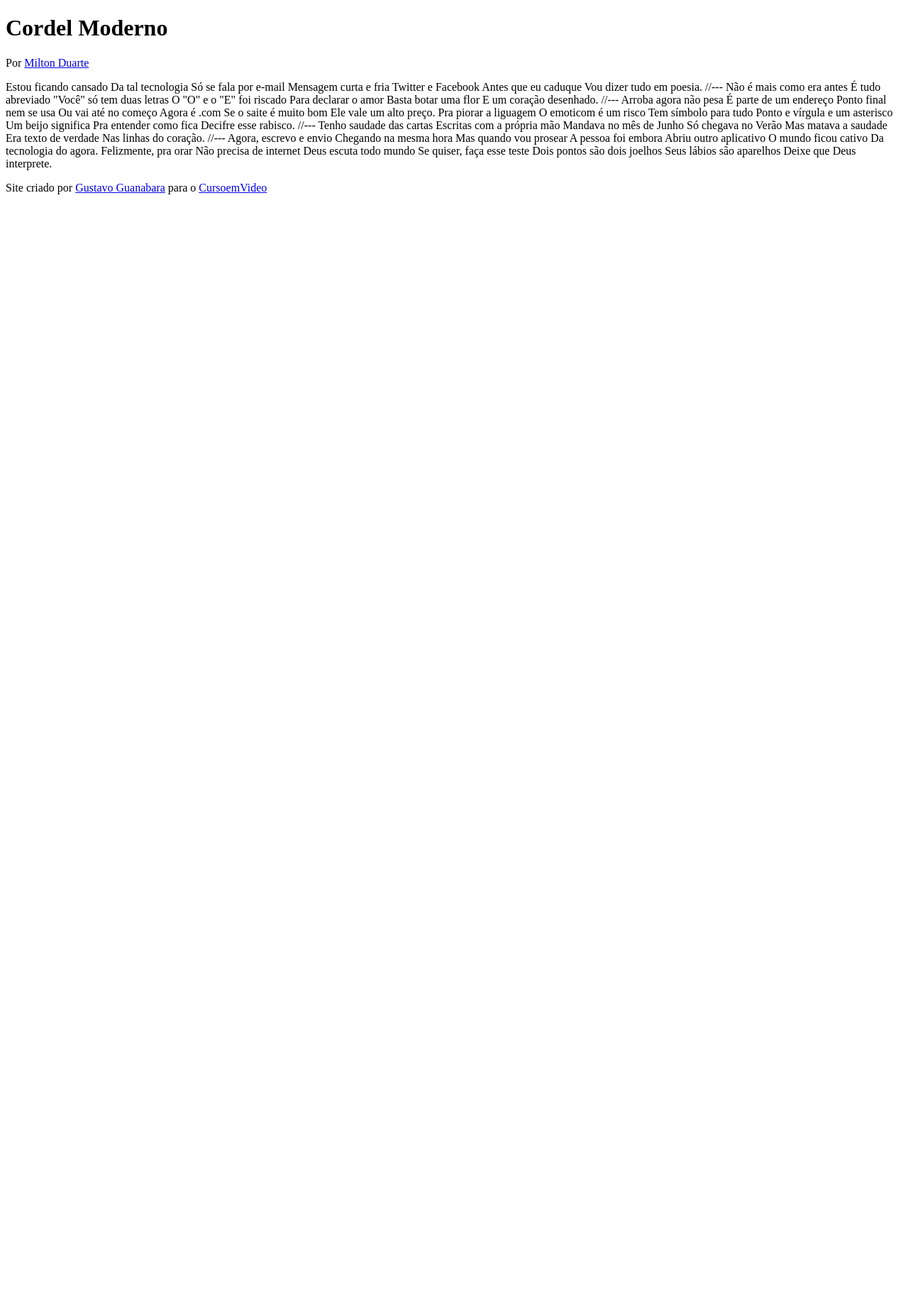
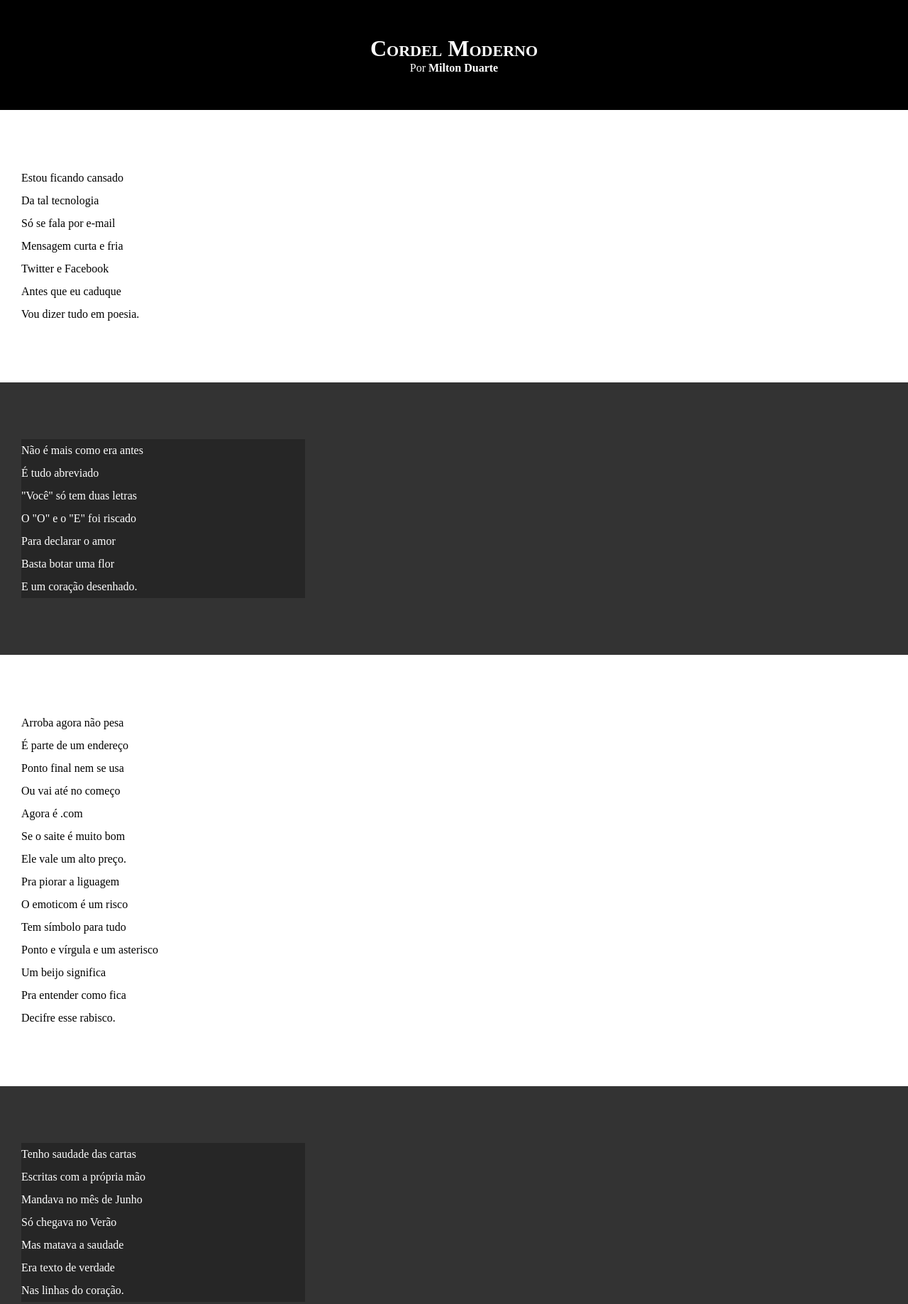
Before and after one commit to MikaelleSPMartins/HTML-CSS, a plain HTML site: page Desafios/d012/index.html in a window 1280 px wide. Shown: the top 1838 px of the page at 71% size. Before the commit the page ends 800 px from the top, so only its background shows below. Drawn offline with Linux system fonts and the light colour scheme.

Commit message:
parte do css do desafio 12

```diff
--- /dev/null
+++ b/Desafios/d012/estilo/style.css
@@ -0,0 +1,67 @@
+@charset "UTF-8";
+
+*{
+    margin: 0px;
+    padding: 0px;
+}
+
+html, body{
+    background-color: darkgray;
+    min-height: 100vh;
+}
+
+header{
+    background-color: black;
+    color: white;
+    text-align: center;
+}
+
+header > h1{
+    font-variant: small-caps;
+    padding-top: 50px ;
+
+}
+
+header > p{
+    padding-bottom: 50px;
+}
+
+header a, footer a {
+    text-decoration: none;
+    color: white;
+    font-weight: bolder;
+
+}
+
+header a:hover, footer a:hover{
+    text-decoration: underline;
+}
+
+footer{
+    background-color: black;
+    color: white;
+    text-align: center;
+    padding: 10px;
+
+}
+
+section{
+    padding-top: 10vh;
+    padding-bottom: 10vh;
+    padding-left: 30px;
+    line-height: 2em;
+}
+
+section.normal{
+    background-color: white;
+    color: black;
+}
+
+section.imagem{
+    background-color: rgb(51,51,51);
+    color: white;
+}
+section.imagem>p{
+    width: 400px;
+    background-color: rgba(0,0,0,0.253);
+}
--- a/Desafios/d012/index.html
+++ b/Desafios/d012/index.html
@@ -4,6 +4,7 @@
     <meta charset="UTF-8">
     <meta name="viewport" content="width=device-width, initial-scale=1.0">
     <title>Cordel Moderno</title>
+    <link rel="stylesheet" href="estilo/style.css">
 </head>
 <body>
     <header>
@@ -16,69 +17,90 @@
 
     </header>
 
-    Estou ficando cansado
-    Da tal tecnologia
-    Só se fala por e-mail
-    Mensagem curta e fria
-    Twitter e Facebook
-    Antes que eu caduque
-    Vou dizer tudo em poesia.
+    <section class="normal">
+        <p>
+            Estou ficando cansado <br>
+            Da tal tecnologia <br>
+            Só se fala por e-mail <br>
+            Mensagem curta e fria <br>
+            Twitter e Facebook <br>
+            Antes que eu caduque <br>
+            Vou dizer tudo em poesia. <br>
+        </p>
+    </section>
 
-    //---
+    <section class="imagem">
+        <p>
+            Não é mais como era antes <br>
+            É tudo abreviado <br>
+            "Você" só tem duas letras <br>
+            O "O" e o "E" foi riscado <br>
+            Para declarar o amor <br>
+            Basta botar uma flor <br>
+            E um coração desenhado. <br>
+        </p>
+    </section>
 
-    Não é mais como era antes
-    É tudo abreviado
-    "Você" só tem duas letras
-    O "O" e o "E" foi riscado
-    Para declarar o amor
-    Basta botar uma flor
-    E um coração desenhado.
 
-    //---
 
-    Arroba agora não pesa
-    É parte de um endereço
-    Ponto final nem se usa
-    Ou vai até no começo
-    Agora é .com
-    Se o saite é muito bom
-    Ele vale um alto preço.
+    <section class="normal">
 
-    Pra piorar a liguagem
-    O emoticom é um risco
-    Tem símbolo para tudo
-    Ponto e vírgula e um asterisco
-    Um beijo significa
-    Pra entender como fica
-    Decifre esse rabisco.
+        <p>
+            Arroba agora não pesa <br>
+            É parte de um endereço <br>
+            Ponto final nem se usa <br>
+            Ou vai até no começo <br>
+            Agora é .com <br>
+            Se o saite é muito bom <br>
+            Ele vale um alto preço. <br>
+        </p>
 
-    //---
+        <p>
+            Pra piorar a liguagem <br>
+            O emoticom é um risco <br>
+            Tem símbolo para tudo <br>
+            Ponto e vírgula e um asterisco <br>
+            Um beijo significa <br>
+            Pra entender como fica <br>
+            Decifre esse rabisco. <br>
+        </p>
 
-    Tenho saudade das cartas
-    Escritas com a própria mão
-    Mandava no mês de Junho
-    Só chegava no Verão
-    Mas matava a saudade
-    Era texto de verdade
-    Nas linhas do coração.
+    </section>
 
-    //---
+    <section class="imagem">
+        <p>
+            Tenho saudade das cartas <br>
+            Escritas com a própria mão <br>
+            Mandava no mês de Junho <br>
+            Só chegava no Verão <br>
+            Mas matava a saudade <br>
+            Era texto de verdade<br>
+            Nas linhas do coração. <br>
+        </p>
+    </section>
 
-    Agora, escrevo e envio
-    Chegando na mesma hora
-    Mas quando vou prosear
-    A pessoa foi embora
-    Abriu outro aplicativo
-    O mundo ficou cativo
-    Da tecnologia do agora.
+    <section class="normal">
 
-    Felizmente, pra orar
-    Não precisa de internet
-    Deus escuta todo mundo
-    Se quiser, faça esse teste
-    Dois pontos são dois joelhos
-    Seus lábios são aparelhos
-    Deixe que Deus interprete.
+        <p>
+            Agora, escrevo e envio <br>
+            Chegando na mesma hora <br>
+            Mas quando vou prosear <br>
+            A pessoa foi embora <br>
+            Abriu outro aplicativo <br>
+            O mundo ficou cativo <br>
+            Da tecnologia do agora. <br>
+        </p>
+
+        <p>
+           Felizmente, pra orar<br>
+           Não precisa de internet<br>
+           Deus escuta todo mundo<br>
+           Se quiser, faça esse teste<br>
+           Dois pontos são dois joelhos<br>
+           Seus lábios são aparelhos<br>
+           Deixe que Deus interprete.<br>
+        </p>
+    </section>
 
     <footer>
         <p>Site criado por <a href="https://gustavoguanabara.github.io/" target="_blank">Gustavo Guanabara</a> para o <a href="https://www.cursoemvideo.com" target="_blank">CursoemVideo</a></p>
```
